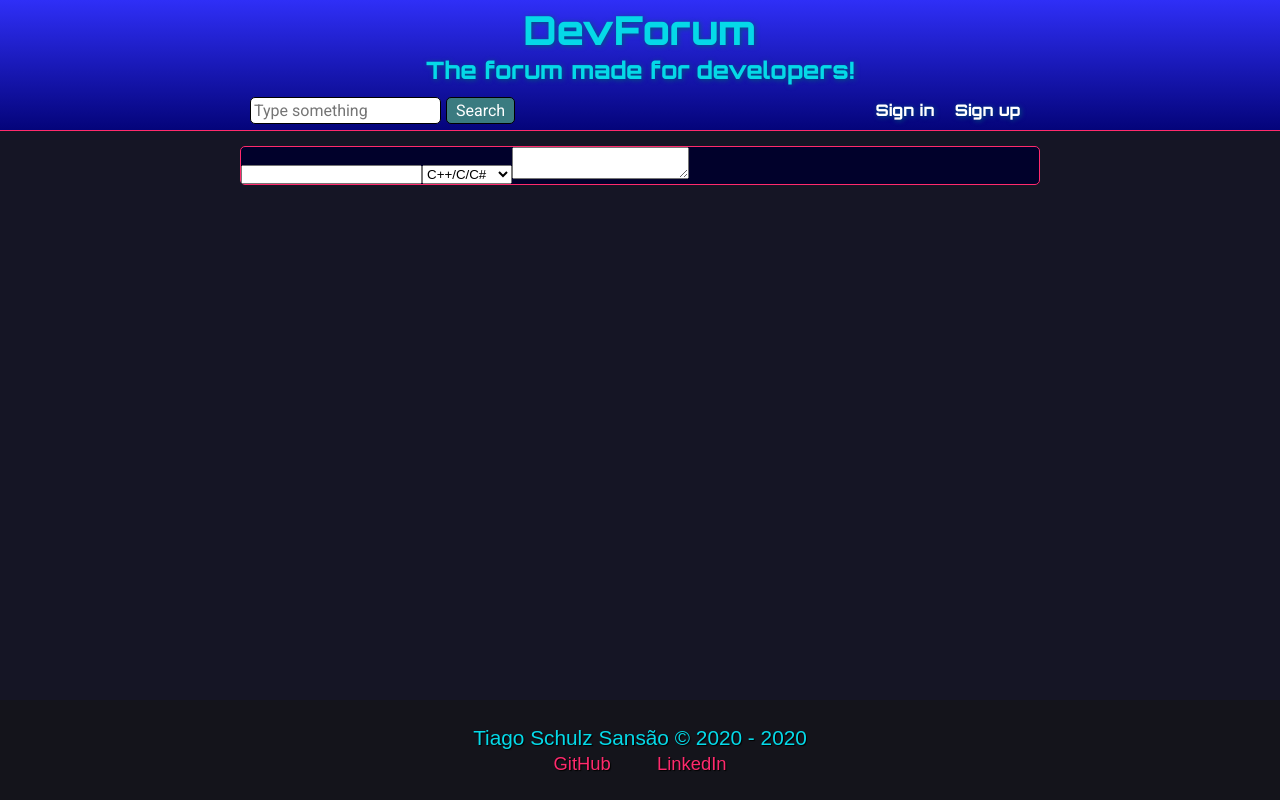
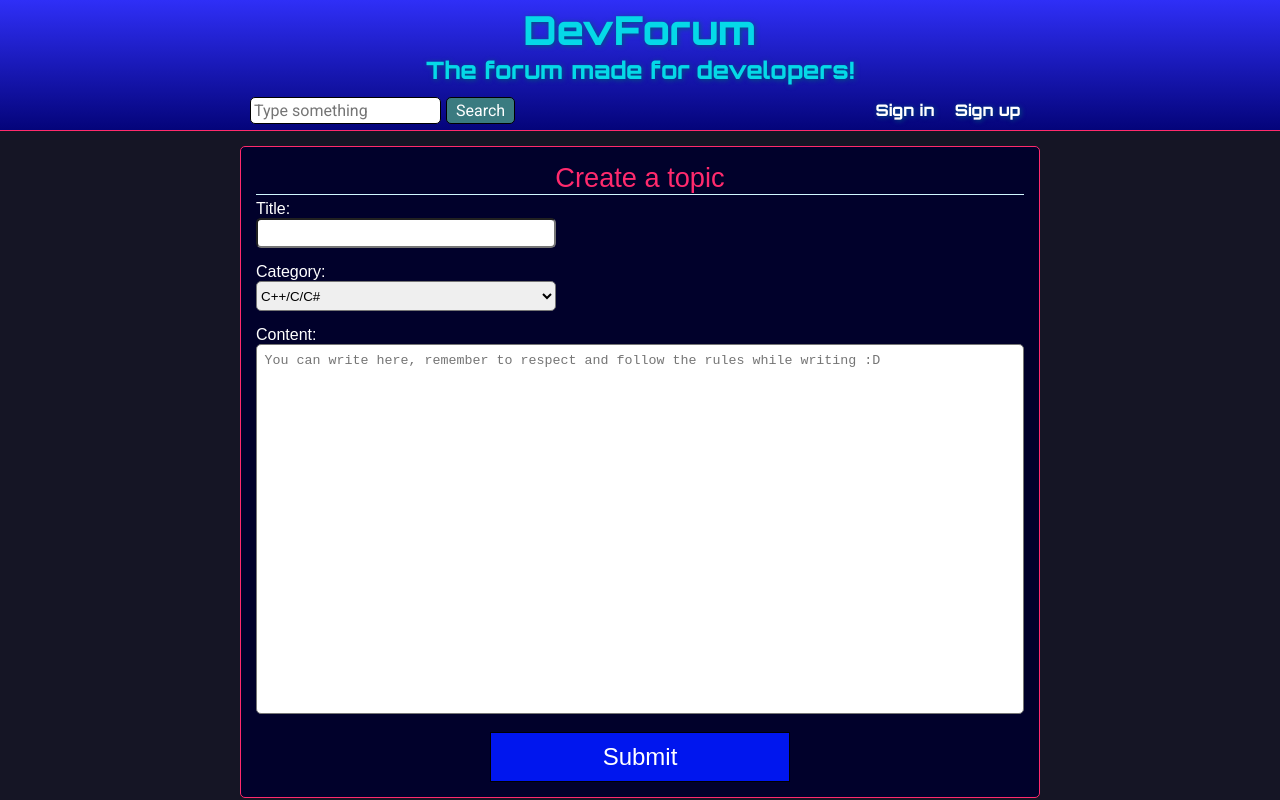
Before and after one commit to TiagoSansao/DevForum, a React (Create React App) app in the folder front-end/: page /create in a window 1280 px wide. Built offline with nearby package versions, Linux system fonts and the light colour scheme; no server answers.

Commit message:
Added create topic feature with back-end validation

```diff
--- a/front-end/src/components/Header.js
+++ b/front-end/src/components/Header.js
@@ -1,14 +1,17 @@
 import React, { useEffect, useState } from 'react';
+import { useHistory } from 'react-router-dom';
 import '../styles/components/header.css';
 import { Link } from 'react-router-dom';
 import api from '../services/api';
 
 const Header = (props) => {
+  const history = useHistory();
   const [isLogged, setLogged] = useState(false);
 
   function signOut() {
     localStorage.setItem('auth-token', null);
     setLogged(false);
+    history.push('/login');
   }
 
   useEffect(() => {
--- a/front-end/src/pages/CreateTopic.js
+++ b/front-end/src/pages/CreateTopic.js
@@ -1,24 +1,88 @@
-import React, { useState } from 'react';
+import React, { useState, useEffect } from 'react';
+import { useHistory } from 'react-router-dom';
 import Header from '../components/Header';
 import Footer from '../components/Footer';
 import '../styles/pages/createTopic.css';
+import api from '../services/api';
 
 const CreateTopic = () => {
+  const history = useHistory();
+  const [content, setContent] = useState('');
+  const [title, setTitle] = useState('');
+  const [category, setCategory] = useState('C++/C/C#');
+
+  useEffect(() => {
+    api
+      .get('/isLogged', {
+        headers: { 'auth-token': localStorage.getItem('auth-token') },
+      })
+      .then((response) => {
+        if (response.data === 'not logged') return history.push('/login');
+      });
+  }, []);
+
+  function submitTopic(e) {
+    e.preventDefault();
+    if (content.length === 0 || title.length === 0 || category.length === 0)
+      return window.alert('Fill every field before submitting.');
+    api
+      .post(
+        '/topic',
+        { content, title, category },
+        { headers: { 'auth-token': localStorage.getItem('auth-token') } }
+      )
+      .then((response) => {
+        if (response.status === 200)
+          return history.push(`/topics/${response.data}`);
+      });
+  }
+
   return (
     <main className='fullscreen'>
       <Header />
-      <form method='post' className='createTopic'>
-        <input type='text' maxLength='20' minLength='5' />
-        <select>
-          <option>C++/C/C#</option>
-          <option>HTML/CSS</option>
-          <option>Java</option>
-          <option>JavaScript</option>
-          <option>Python</option>
-          <option>PHP</option>
-          <option>Ruby</option>
-        </select>
-        <textarea></textarea>
+      <form method='post' className='createTopic' onSubmit={submitTopic}>
+        <fieldset className='topicFieldset'>
+          <legend className='legend'>Create a topic</legend>
+          <header>
+            <div>
+              <label for='title'>Title: </label>
+              <input
+                id='title'
+                type='text'
+                maxLength='40'
+                minLength='5'
+                value={title}
+                onChange={(e) => setTitle(e.currentTarget.value)}
+              />
+            </div>
+            <div>
+              <label for='category'>Category: </label>
+              <select
+                id='category'
+                onChange={(e) => setCategory(e.currentTarget.value)}
+              >
+                <option value='C++/C/C#'>C++/C/C#</option>
+                <option value='HTML/CSS'>HTML/CSS</option>
+                <option value='Java'>Java</option>
+                <option value='JavaScript'>JavaScript</option>
+                <option value='Python'>Python</option>
+                <option value='PHP'>PHP</option>
+                <option value='Ruby'>Ruby</option>
+              </select>
+            </div>
+          </header>
+          <label for='content'>Content:</label>
+          <textarea
+            id='content'
+            maxLength='2048'
+            minLength='5'
+            placeholder='You can write here, remember to respect and follow the rules while writing :D '
+            value={content}
+            onChange={(e) => setContent(e.currentTarget.value)}
+          />
+          <br />
+          <input type='submit' />
+        </fieldset>
       </form>
       <Footer />
     </main>
--- a/front-end/src/pages/UserProfile.js
+++ b/front-end/src/pages/UserProfile.js
@@ -20,8 +20,6 @@ const UserProfile = () => {
       });
     });
   }, [user]);
-
-  console.log(topics);
 
   return (
     <main className='fullscreen'>
--- a/front-end/src/styles/components/footer.css
+++ b/front-end/src/styles/components/footer.css
@@ -1,5 +1,5 @@
 #footer {
-  height: 100px;
+  min-height: 100px;
   width: 100%;
   display: flex;
   flex-direction: column;
--- a/front-end/src/styles/global.css
+++ b/front-end/src/styles/global.css
@@ -5,8 +5,10 @@
   text-decoration: none;
 }
 
-body {
+body,
+html {
   background-color: #151525;
+  overflow-x: hidden;
 }
 
 .fullscreen {
--- a/front-end/src/styles/pages/createTopic.css
+++ b/front-end/src/styles/pages/createTopic.css
@@ -3,7 +3,73 @@
   background-color: #01012b;
   border-radius: 5px;
   border: 1px solid #ff2a6d;
+  font-family: Arial, Helvetica, sans-serif;
   max-width: 800px;
   width: 100%;
-  font-family: Arial, Helvetica, sans-serif;
+  color: white;
+  padding: 15px;
+  flex-direction: column;
 }
+
+.topicFieldset {
+  border: none;
+  display: flex;
+  flex-direction: column;
+}
+
+.topicFieldset .legend {
+  color: #ff2a6d;
+  width: 100%;
+  margin-bottom: 5px;
+  text-align: center;
+  font-size: 1.7rem;
+  border-bottom: 1px solid #d1f7ff;
+}
+
+.topicFieldset header {
+  display: flex;
+  flex-direction: column;
+}
+
+.topicFieldset div {
+  display: flex;
+  flex-direction: column;
+  margin-bottom: 15px;
+}
+
+.topicFieldset header #title {
+  outline: none;
+  width: 300px;
+  padding: 5px;
+  border-radius: 5px;
+  height: 30px;
+}
+.topicFieldset header #category {
+  height: 30px;
+  border-radius: 5px;
+  width: 300px;
+  outline: none;
+}
+.topicFieldset textarea {
+  outline: none;
+  resize: none;
+  height: 370px;
+  border-radius: 5px;
+  padding: 7.5px;
+}
+
+.topicFieldset input[type='submit'] {
+  height: 50px;
+  width: 300px;
+  margin: auto;
+  font-size: 1.5rem;
+  color: white;
+  background-color: #0016ee;
+  border: 1px solid black;
+  cursor: pointer;
+  transition: background-color 0.5s;
+}
+
+.topicFieldset input[type='submit']:hover {
+  background-color: #283dff;
+}
```
Also changed, not shown: 1 other file (tests, documents, lock files or other folders).
